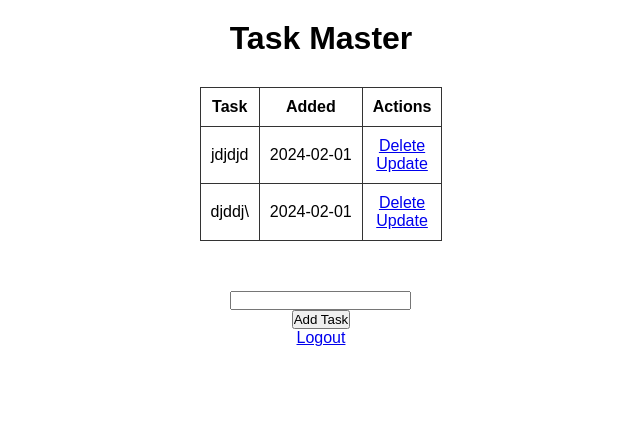
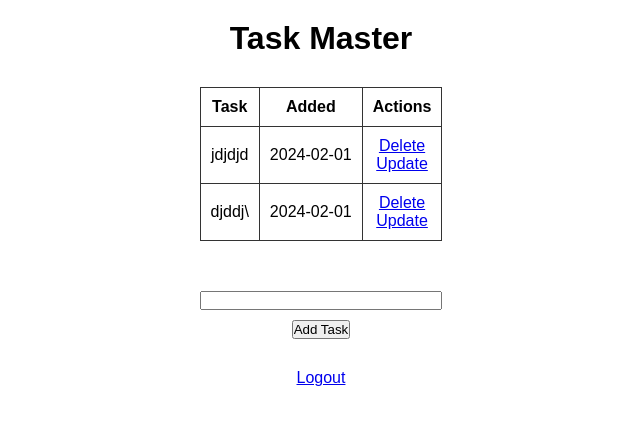
Before and after one commit to Huclark/Todo_WebApp, a Flask app: page / in a window 1280 px wide. Shown: the top 425 px of the page, without its empty margins (319-959 px from the left). Run offline with Flask 3, Linux system fonts and the light colour scheme; a user stored in the database is signed in; data comes from the database, SQL or seed files in the repository.

Commit message:
Update: styling

```diff
--- a/static/css/main.css
+++ b/static/css/main.css
@@ -9,6 +9,10 @@ body {
     justify-content: center;
     font-family: sans-serif;
     text-align: center;
+}
+
+.update_heading {
+    margin-bottom: 20px;
 }
 
 .content h1,
@@ -30,6 +34,48 @@ table {
 th, td{
     border: 1px #333 solid;
     padding: 10px;
+}
+
+.logout {
+    padding-top: 20px;
+}
+
+ul {
+    list-style: none;
+    margin-top: 20px;
+    margin-bottom: 20px;
+}
+
+.success {
+    color: green;
+}
+
+.error {
+    color: red;
+}
+
+.dha {
+    margin-top: 20px;
+    margin-bottom: 20px;
+}
+
+.content form {
+    display: flex;
+    flex-direction: column;
+    justify-content: center;
+    text-align: left;
+}
+
+.submit {
+    text-align: center;
+}
+
+.submit,
+#username,
+#password,
+#confirm_password {
+    margin-top: 10px;
+    margin-bottom: 10px;
 }
 
 @media screen and (max-width: 165px) {
```
